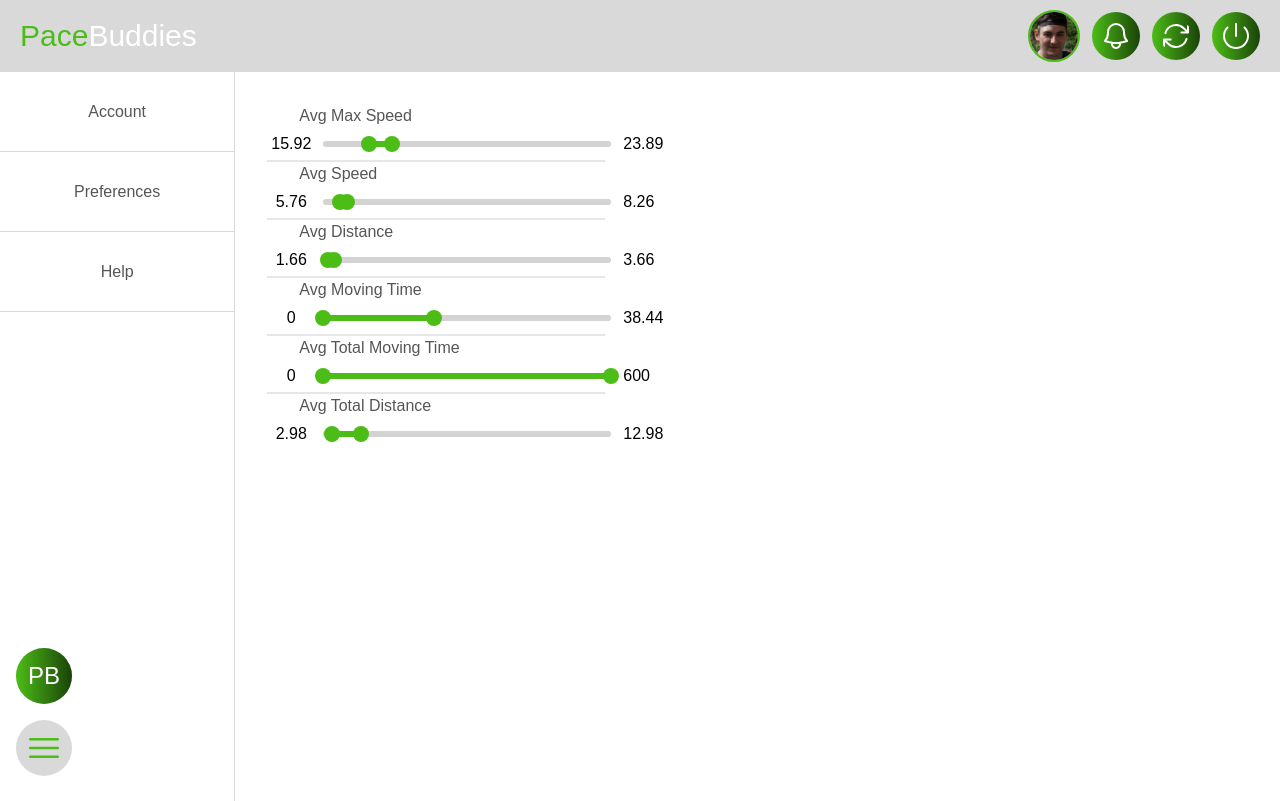
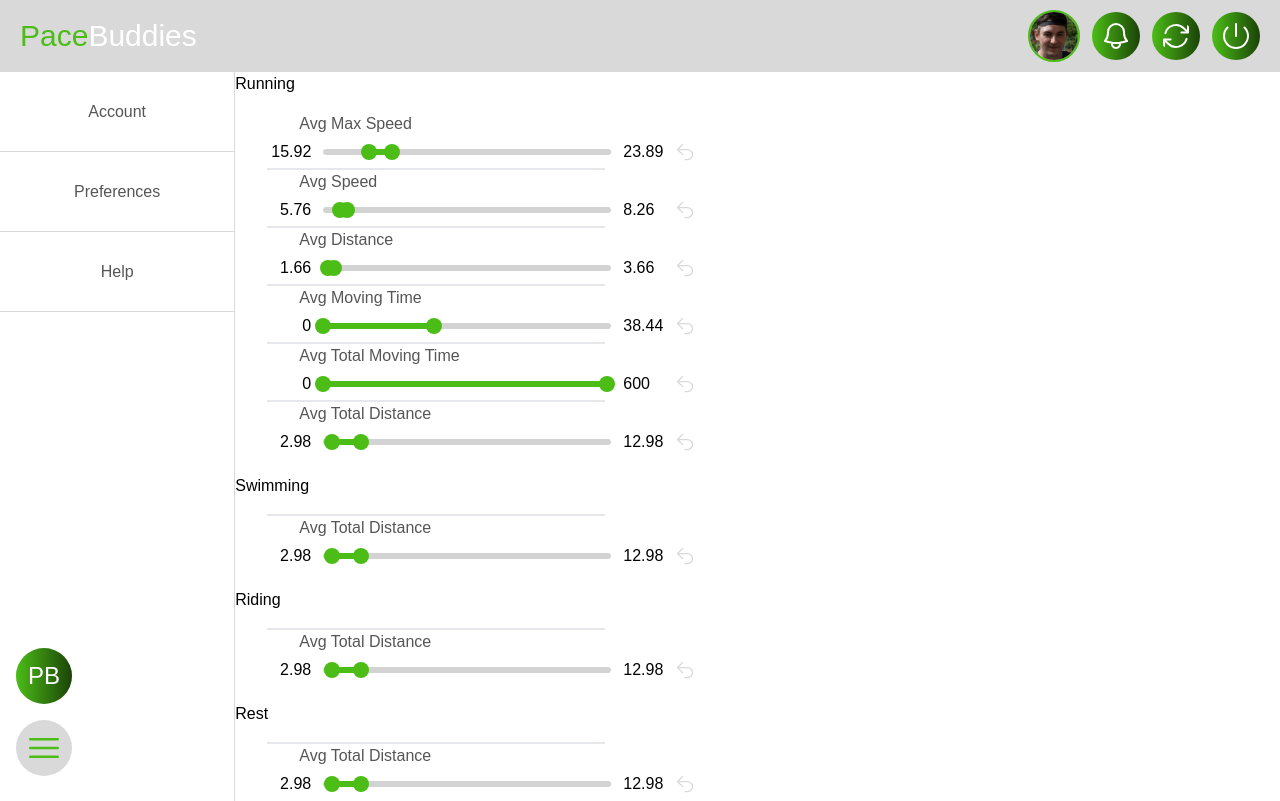
Before and after one commit to pacebuddies/Frontend, a Next.js app: page /settings in a window 1280 px wide. Both pictures are taken after a click on the button "Preferences". Built offline with nearby package versions, Linux system fonts and the light colour scheme; no server answers.

Commit message:
Fixed reset button, added new settings blocks

```diff
--- a/src/components/Settings/RecommendationFilterRangeSlider.tsx
+++ b/src/components/Settings/RecommendationFilterRangeSlider.tsx
@@ -1,4 +1,4 @@
-import { useState } from 'react';
+import { useEffect, useState } from 'react';
 import RangeSlider from './RangeSlider';
 
 interface IProps {
@@ -18,6 +18,7 @@ function RecommendationFilterRangeSlider({
   text,
   scale = 'small',
 }: IProps) {
+  const [changed, setChanged] = useState(false);
   const [value, setValue] = useState(
     scale === 'small'
       ? {
@@ -30,7 +31,6 @@ function RecommendationFilterRangeSlider({
         },
   );
 
-
   const min: number = scale === 'small' ? 0 : 0;
   let max: number;
   // if the user_max is less than 100, then the slider should be scaled to 100
@@ -38,15 +38,46 @@ function RecommendationFilterRangeSlider({
   if (user_max < 100) {
     max = scale === 'small' ? 100 * 100 : 100;
   } else {
-    max = scale === 'small' ? Math.round(user_max * 100) : Math.round(user_max);
+    max =
+      scale === 'small'
+        ? Math.round(user_max * 100)
+        : Math.round(user_max) + 10;
   }
+
+  const reset = () => {
+    setValue({
+      min: scale === 'small' ? Math.round(default_min * 100) : default_min,
+      max: scale === 'small' ? Math.round(default_max * 100) : default_max,
+    });
+    setChanged(false);
+  };
+
+  useEffect(() => {
+    const epsilon = 0.01;
+    const isChanged =
+      Math.abs(user_min * 100 - default_min * 100) > epsilon ||
+      Math.abs(user_max * 100 - default_max * 100) > epsilon;
+    setChanged(isChanged);
+  }, [user_min, user_max, default_min, default_max]);
+
+  useEffect(() => {
+    const epsilon = 0.01;
+    const isChanged =
+      scale === 'small'
+        ? Math.abs(value.min - Math.round(default_min * 100)) > epsilon ||
+          Math.abs(value.max - Math.round(default_max * 100)) > epsilon
+        : Math.abs(value.min * 100 - Math.round(default_min * 100)) > epsilon ||
+          Math.abs(value.max * 100 - Math.round(default_max * 100)) > epsilon;
+    setChanged(isChanged);
+  }, [value, default_min, default_max, scale]);
+
   return (
     <>
       <div>
         <span className="pl-8 text-pb-dark-gray">{text}</span>
       </div>
       <div className="flex w-72 shrink-0 flex-row">
-        <span className="m-1 inline-block min-w-[2.5rem] shrink-0 text-center">
+        <span className="m-1 inline-block min-w-[2.5rem] shrink-0 text-right">
           {scale === 'small' ? value.min / 100 : value.min}
         </span>
         <RangeSlider
@@ -62,9 +93,27 @@ function RecommendationFilterRangeSlider({
           }
           onChange={setValue}
         />
-        <span className="m-1 inline-block min-w-[1.1rem] shrink-0 text-center">
+        <span className="m-1 inline-block min-w-[2.5rem] shrink-0 text-left">
           {scale === 'small' ? value.max / 100 : value.max}
         </span>
+        <button
+          className="my-auto mr-auto ml-2 h-5 w-5 text-pb-dark-gray disabled:text-pb-gray"
+          disabled={!changed}
+          onClick={reset}
+        >
+          <svg
+            xmlns="http://www.w3.org/2000/svg"
+            viewBox="0 0 24 24"
+            fill="currentColor"
+            className="h-5 w-5"
+          >
+            <path
+              fillRule="evenodd"
+              d="M9.53 2.47a.75.75 0 010 1.06L4.81 8.25H15a6.75 6.75 0 010 13.5h-3a.75.75 0 010-1.5h3a5.25 5.25 0 100-10.5H4.81l4.72 4.72a.75.75 0 11-1.06 1.06l-6-6a.75.75 0 010-1.06l6-6a.75.75 0 011.06 0z"
+              clipRule="evenodd"
+            />
+          </svg>
+        </button>
       </div>
     </>
   );
--- a/src/components/Settings/RecommendationsPreferencesSettingsTab.tsx
+++ b/src/components/Settings/RecommendationsPreferencesSettingsTab.tsx
@@ -1,19 +1,21 @@
 import { NextPage } from 'next';
+import pacebuddiesApi from '../../instances/axiosConfigured';
+import { SportTypeEnum } from '../../internalTypes/sportTypeEnum';
 import { SportTypeFilterRanges } from '../../internalTypes/sportTypeFilterRanges';
 import RecommendationFilterRangeSlider from './RecommendationFilterRangeSlider';
 
-// pacebuddiesApi
-//   .get('recommender/recommendations/getFilter', {
-//     params: {
-//       sport_type: SportTypeEnum.Run,
-//     },
-//   })
-//   .then((res) => {
-//     console.log(res.data);
-//   })
-//   .catch((err) => {
-//     console.log(err.response);
-//   });
+pacebuddiesApi
+  .get('recommender/recommendations/getFilter', {
+    params: {
+      sport_type: SportTypeEnum.Ride,
+    },
+  })
+  .then((res) => {
+    console.log(res.data);
+  })
+  .catch((err) => {
+    console.log(err.response);
+  });
 
 const RecommendationsPreferencesSettingsTab: NextPage = () => {
   const sportData: SportTypeFilterRanges = {
@@ -37,7 +39,11 @@ const RecommendationsPreferencesSettingsTab: NextPage = () => {
 
   return (
     <>
-      <div className="w-full pt-8">
+      <div>
+        <span>Running</span>
+      </div>
+      <div>
+        <div className="w-full pt-4">
           <div className="flex flex-col pl-8">
             <RecommendationFilterRangeSlider
               text={'Avg Max Speed'}
@@ -99,6 +105,52 @@ const RecommendationsPreferencesSettingsTab: NextPage = () => {
             />
           </div>
         </div>
+        <div className="pt-4">
+          <span>Swimming</span>
+        </div>
+        <div className="pt-4">
+          <div className="flex flex-col pl-8">
+            <div className="w-1/3 border-[1px]"></div>
+            <RecommendationFilterRangeSlider
+              text={'Avg Total Distance'}
+              default_max={sportData.avg_total_distance_max}
+              default_min={sportData.avg_total_distance_min}
+              user_max={sportData.avg_total_distance_max}
+              user_min={sportData.avg_total_distance_min}
+            />
+          </div>
+        </div>
+        <div className="pt-4">
+          <span>Riding</span>
+        </div>
+        <div className="pt-4">
+          <div className="flex flex-col pl-8">
+            <div className="w-1/3 border-[1px]"></div>
+            <RecommendationFilterRangeSlider
+              text={'Avg Total Distance'}
+              default_max={sportData.avg_total_distance_max}
+              default_min={sportData.avg_total_distance_min}
+              user_max={sportData.avg_total_distance_max}
+              user_min={sportData.avg_total_distance_min}
+            />
+          </div>
+        </div>
+        <div className="pt-4">
+          <span>Rest</span>
+        </div>
+        <div className="pt-4">
+          <div className="flex flex-col pl-8">
+            <div className="w-1/3 border-[1px]"></div>
+            <RecommendationFilterRangeSlider
+              text={'Avg Total Distance'}
+              default_max={sportData.avg_total_distance_max}
+              default_min={sportData.avg_total_distance_min}
+              user_max={sportData.avg_total_distance_max}
+              user_min={sportData.avg_total_distance_min}
+            />
+          </div>
+        </div>
+      </div>
     </>
   );
 };
```
Lines whose indentation alone changed are shown as unchanged.
